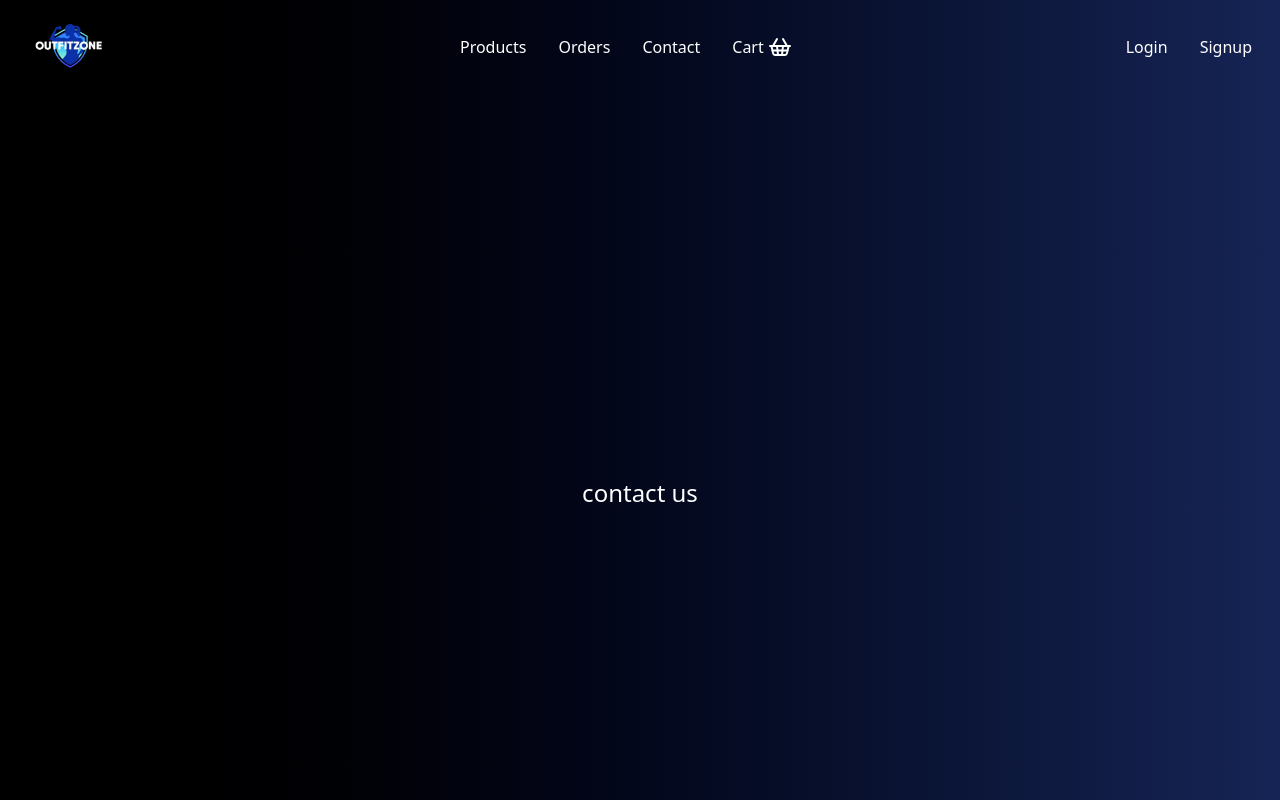
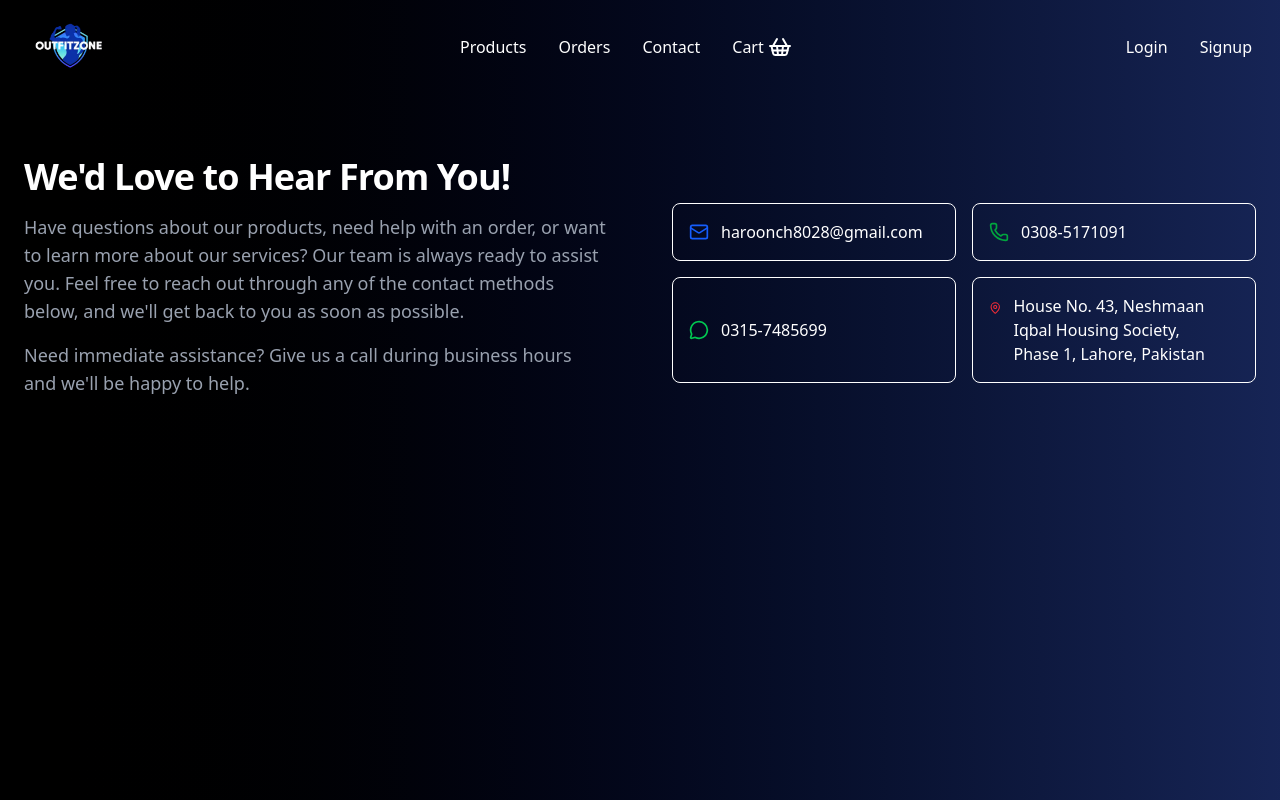
Before and after one commit to haroonwebs/199tube-app-frontend, a Next.js app: page /contact in a window 1280 px wide. Shown: the top 800 px of the page. Built offline with nearby package versions, Linux system fonts and the light colour scheme; no server answers.

Commit message:
created a contat us page

```diff
--- a/app/contact/page.tsx
+++ b/app/contact/page.tsx
@@ -1,6 +1,8 @@
 "use client";
 import { useQuery } from "@tanstack/react-query";
 import { FetchUserSubscriptions } from "../apiData/fetchUserSubscriptions";
+import Link from "next/link";
+import { Mail, Phone, MessageCircle, MapPin } from "lucide-react";
 
 const contact = () => {
   const subscriberId = "696fdcc6a1c250fa369a960a";
@@ -11,9 +13,67 @@ const contact = () => {
   });
 
   return (
-    <div className="flex justify-center items-center text-2xl text-white min-h-screen">
-      <h1>contact us </h1>
-    </div>
+    <section>
+      <div className="gap-16 items-center py-8 px-4 mx-auto max-w-screen-xl lg:grid lg:grid-cols-2 lg:py-16 lg:px-6">
+        <div className="font-light text-gray-400 sm:text-lg dark:text-gray-400">
+          <h2 className="mb-4 text-4xl tracking-tight font-extrabold text-white">
+            We'd Love to Hear From You!
+          </h2>
+          <p className="mb-4">
+            Have questions about our products, need help with an order, or want
+            to learn more about our services? Our team is always ready to assist
+            you. Feel free to reach out through any of the contact methods
+            below, and we'll get back to you as soon as possible.
+          </p>
+          <p>
+            Need immediate assistance? Give us a call during business hours and
+            we'll be happy to help.
+          </p>
+        </div>
+        <div className="grid grid-cols-1 md:grid-cols-2 gap-4 mt-8 text-white">
+          <Link
+            href="mailto:haroonch8028@gmail.com"
+            className="flex items-center gap-3 w-full rounded-lg border p-4 hover:text-gray-500 transition"
+          >
+            <Mail className="h-5 w-5 text-blue-600" />
+            <span>haroonch8028@gmail.com</span>
+          </Link>
+
+          {/* Phone */}
+          <Link
+            href="tel:+923085171091"
+            className="flex items-center gap-3 w-full rounded-lg border p-4 hover:text-gray-500 transition"
+          >
+            <Phone className="h-5 w-5 text-green-600" />
+            <span>0308-5171091</span>
+          </Link>
+
+          {/* WhatsApp */}
+          <Link
+            href="https://wa.me/923157485699"
+            target="_blank"
+            className="flex items-center gap-3 w-full rounded-lg border p-4 hover:text-gray-500 transition"
+          >
+            <MessageCircle className="h-5 w-5 text-green-500" />
+            <span>0315-7485699</span>
+          </Link>
+
+          {/* Address */}
+          <Link
+            href="https://maps.google.com"
+            target="_blank"
+            className="flex items-start gap-3 w-full rounded-lg border p-4 hover:text-gray-500 transition"
+          >
+            <MapPin className="h-5 w-5 text-red-500 mt-1" />
+            <span>
+              House No. 43, Neshmaan Iqbal Housing Society,
+              <br />
+              Phase 1, Lahore, Pakistan
+            </span>
+          </Link>
+        </div>
+      </div>
+    </section>
   );
 };
 
```
